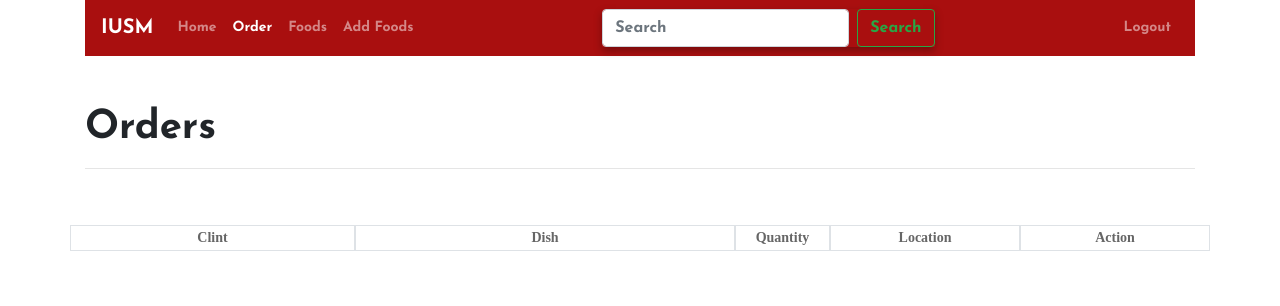
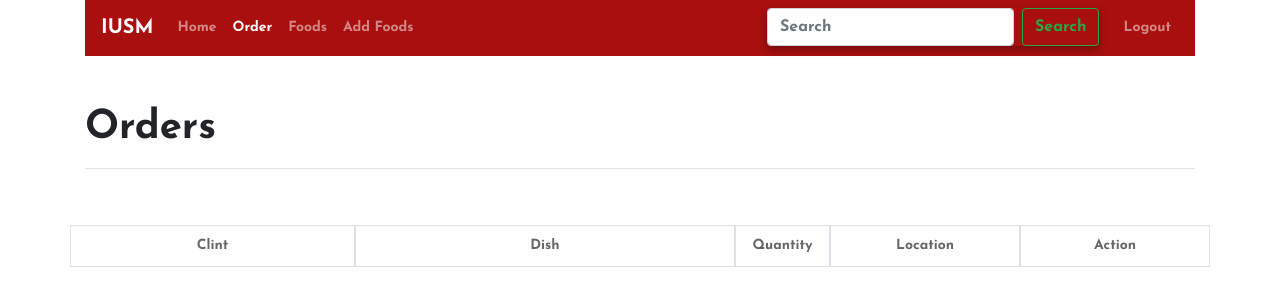
Before and after one commit to shkhaider2015/IUSM, a Flask app: template MyApp/templates/admin_order.html in a window 1280 px wide. Shown: the top 306 px of the page. Run offline with Flask 2, Linux system fonts and the light colour scheme; the template is opened without the code that fills it, so the values that code supplies are empty; some libraries are stand-ins or nearby versions; some web fonts are replaced.

Commit message:
some changes

```diff
--- a/MyApp/templates/admin_order.html
+++ b/MyApp/templates/admin_order.html
@@ -7,34 +7,34 @@
 <div class="row mt-3 h-100 justify-content-center align-items-center">
 
 
-    <div class="col-md-3 col-sm-3 my-auto text-center border">
+    <div class="col-md-3 col-sm-3 p-2 my-auto text-center border">
         <!-- name -->
-        <p><b>Clint</b></p>
+        <p class="myFonts" ><b>Clint</b></p>
     </div>
-    <div class="col-md-4 col-sm-4 my-auto text-center border">
+    <div class="col-md-4 col-sm-4 p-2 my-auto text-center border">
         <!-- dish name -->
-        <p ><b>Dish</b></p>
+        <p class="myFonts" ><b>Dish</b></p>
     </div>
     <!-- <div class="col-md-2 my-auto ">
          dish icon
         <b></b>
     </div> -->
-    <div class="col-md-1 col-sm-1 my-auto text-center border">
+    <div class="col-md-1 col-sm-1 p-2 my-auto text-center border">
         <!-- quantity -->
-        <p><b>Quantity</b></p>
+        <p class="myFonts" ><b>Quantity</b></p>
     </div>
-    <div class="col-md-2 col-sm-2 my-auto text-center border">
+    <div class="col-md-2 col-sm-2 p-2 my-auto text-center border">
         <!-- quantity -->
-        <p><b>Location</b></p>
+        <p class="myFonts" ><b>Location</b></p>
     </div>
 
-    <div class="col-md-2 col-sm-2 my-auto text-center border">
-        <p><b>Action</b></p>
+    <div class="col-md-2 col-sm-2 p-2 my-auto text-center border">
+        <p class="myFonts" ><b>Action</b></p>
     </div>
 
 </div>
 
-
+{% if objectList %}
 {% for k in objectList %}
 
 
@@ -88,6 +88,7 @@
     </div>
 
 {% endfor %}
+{% endif %}
 
 
 <script type="text/javascript">
--- a/MyApp/templates/chat_jq.html
+++ b/MyApp/templates/chat_jq.html
@@ -253,6 +253,7 @@
         var key = $(this).val();
         var msg_history = $(".msg_history");
         var msg = $(".write_msg").val();
+        $(".write_msg").val("");
       if(msg !== "" )
       {
         console.log("Message is not empty");
--- a/MyApp/templates/layout.html
+++ b/MyApp/templates/layout.html
@@ -55,12 +55,15 @@
                 <a class="nav-link " href="{{ url_for('foods.add_foods') }}">Add Foods</a>
               </li>
             </ul>
-            <form class="form-inline my-2 my-lg-0">
-              <input class="form-control mr-sm-2 input-serach" type="search" placeholder="Search" aria-label="Search">
-              <button class="btn btn-outline-success my-2 my-sm-0 input-serach" type="submit">Search</button>
-            </form>
+
 
             <ul class="navbar-nav ml-auto">
+              <li class="nav-item mr-3">
+                <form class="form-inline my-2 my-lg-0">
+                  <input class="form-control mr-sm-2 input-serach" type="search" placeholder="Search" aria-label="Search">
+                  <button class="btn btn-outline-success my-2 my-sm-0 input-serach" type="submit">Search</button>
+                </form>
+              </li>
               <li class="nav-item" id="logout" >
                   <a class="nav-link " href="{{ url_for('admin.logout') }}">Logout</a>
               </li>
```
